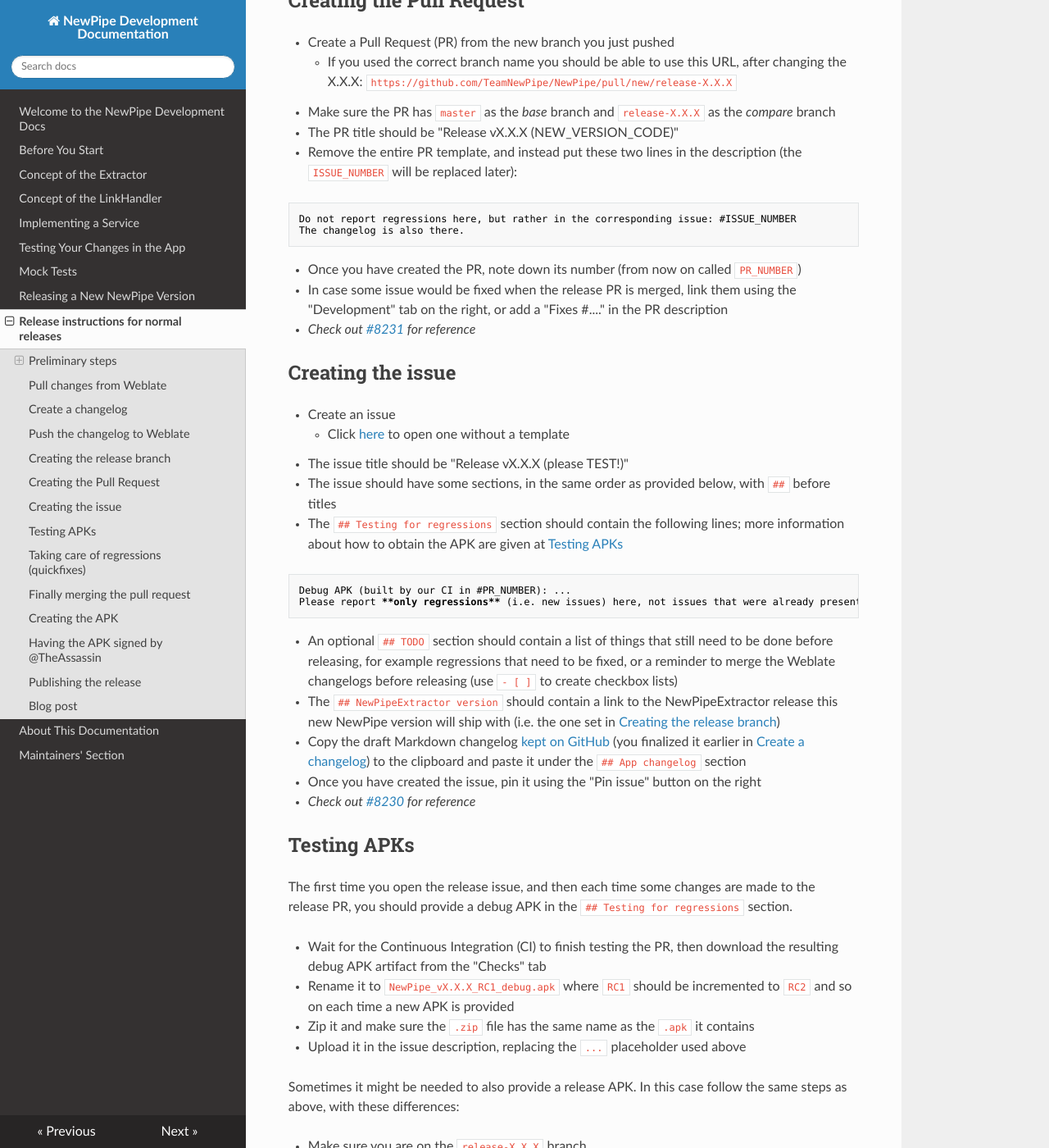
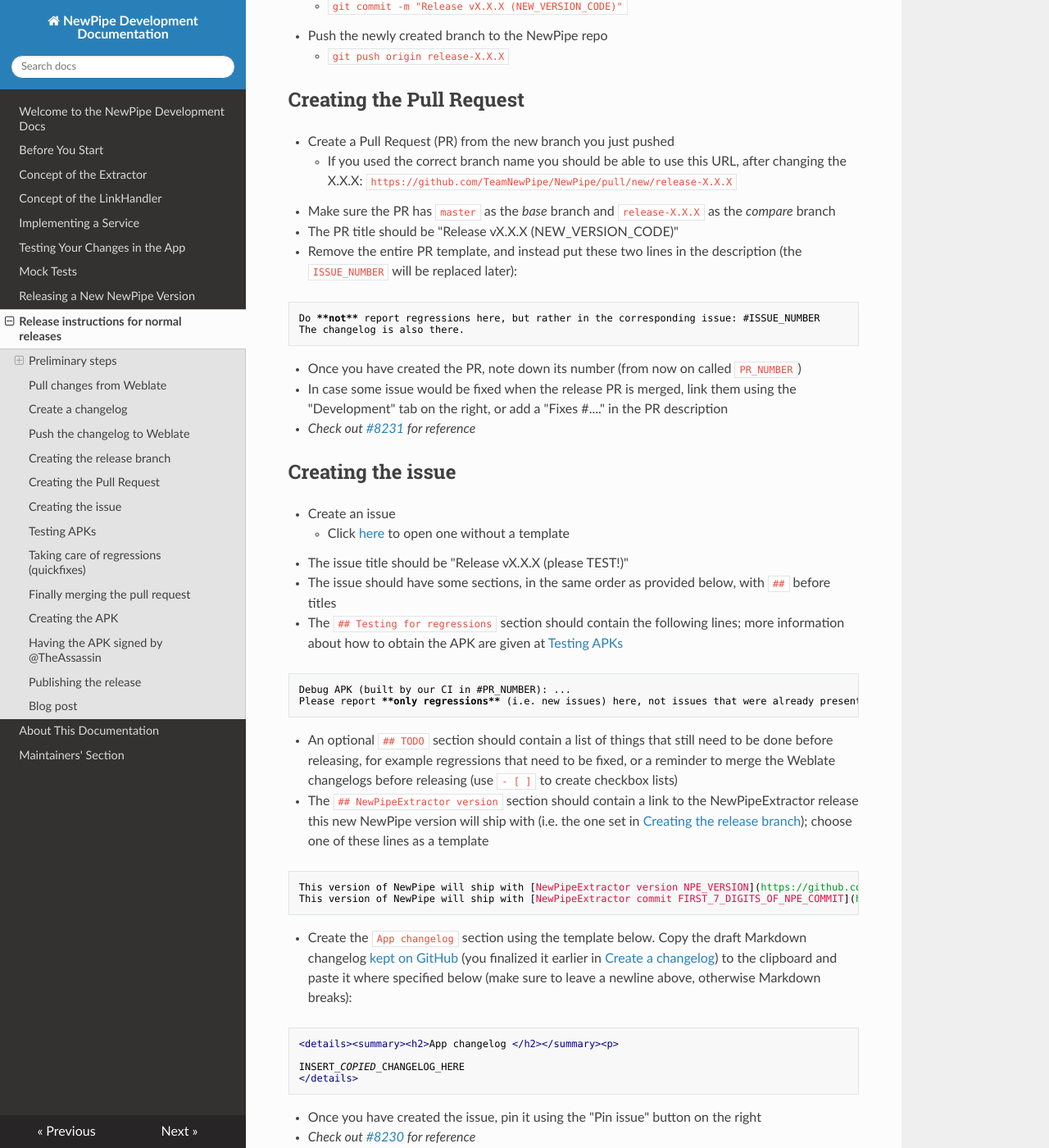
Before and after one commit to TeamNewPipe/documentation, an MkDocs documentation site: the page built from docs/07_release_instructions.md, in a window 1280 px wide and 1400 px high, scrolled down 3824 px. Shown: the whole window at 82% size. Built offline with MkDocs 1.6.1, drawn with Linux system fonts in a browser that asks for light colours; nearby versions of some CDN libraries; library files that are not in the unit come from our copies; some of the changed text lies outside the part shown.

Commit message:
Some other release instruction fixes

````diff
--- a/docs/07_release_instructions.md
+++ b/docs/07_release_instructions.md
@@ -8,6 +8,7 @@
 
 - Have admin rights on Weblate
     - You should be able to access [Weblate's Maintenance page](https://hosted.weblate.org/projects/newpipe/#repository)
+    - Tip: if the correct page does not show up when clicking that url, make sure you are logged in ;-)
 - Have at least maintainer rights on the NewPipe and NewPipeExtractor repos
 
 ### Repositories
@@ -78,6 +79,7 @@
 - Prepend `[SERVICE]` to service-only changes (e.g. "• \[YouTube\] Add mixes")
 - Summarize only the most important changes from the draft release [kept on GitHub](https://github.com/TeamNewPipe/NewPipe/releases) (it contains all merged pull requests)
 - Make sure the file size is **at most 500 bytes**, in order to **fit [F-Droid's changelog size limit](https://f-droid.org/en/docs/All_About_Descriptions_Graphics_and_Screenshots/#fastlane-structure) (!)**
+    - Tip: removing the newline at the end of the file saves 1 byte ;-)
 - Commit the file on the `dev` branch (try to stick to the provided commit message template)
     - `git add fastlane/metadata/android/en-US/changelogs/NEW_VERSION_CODE.txt`
     - `git commit -m "Add changelog for vX.X.X (NEW_VERSION_CODE)"`
@@ -122,7 +125,7 @@
 - The PR title should be "Release vX.X.X (NEW_VERSION_CODE)"
 - Remove the entire PR template, and instead put these two lines in the description (the `ISSUE_NUMBER` will be replaced later):
 ```md
-Do not report regressions here, but rather in the corresponding issue: #ISSUE_NUMBER
+Do **not** report regressions here, but rather in the corresponding issue: #ISSUE_NUMBER
 The changelog is also there.
 ```
 - Once you have created the PR, note down its number (from now on called `PR_NUMBER`)
@@ -135,14 +138,24 @@
     - Click [here](https://github.com/TeamNewPipe/NewPipe/issues/new) to open one without a template
 - The issue title should be "Release vX.X.X (please TEST!)"
 - The issue should have some sections, in the same order as provided below, with `##` before titles
-- The `## Testing for regressions` section should contain the following lines; more information about how to obtain the APK are given at [Testing APKs](testing-apks)
+- The `## Testing for regressions` section should contain the following lines; more information about how to obtain the APK are given at [Testing APKs](#testing-apks)
 ```md
 Debug APK (built by our CI in #PR_NUMBER): ...
-Please report **only regressions** (i.e. new issues) here, not issues that were already present in the previous release!
+Please report **only regressions** (i.e. new issues) here, not issues that were already present in previous releases!
 ```
 - An optional `## TODO` section should contain a list of things that still need to be done before releasing, for example regressions that need to be fixed, or a reminder to merge the Weblate changelogs before releasing (use `- [ ]` to create checkbox lists)
-- The `## NewPipeExtractor version` should contain a link to the NewPipeExtractor release this new NewPipe version will ship with (i.e. the one set in [Creating the release branch](#creating-the-release-branch))
-- Copy the draft Markdown changelog [kept on GitHub](https://github.com/TeamNewPipe/NewPipe/releases) (you finalized it earlier in [Create a changelog](#create-a-changelog)) to the clipboard and paste it under the `## App changelog` section
+- The `## NewPipeExtractor version` section should contain a link to the NewPipeExtractor release this new NewPipe version will ship with (i.e. the one set in [Creating the release branch](#creating-the-release-branch)); choose one of these lines as a template
+```md
+This version of NewPipe will ship with [NewPipeExtractor version NPE_VERSION](https://github.com/TeamNewPipe/NewPipeExtractor/releases/tag/NPE_VERSION)
+This version of NewPipe will ship with [NewPipeExtractor commit FIRST_7_DIGITS_OF_NPE_COMMIT](https://github.com/TeamNewPipe/NewPipeExtractor/commit/NPE_COMMIT)
+```
+- Create the `App changelog` section using the template below. Copy the draft Markdown changelog [kept on GitHub](https://github.com/TeamNewPipe/NewPipe/releases) (you finalized it earlier in [Create a changelog](#create-a-changelog)) to the clipboard and paste it where specified below (make sure to leave a newline above, otherwise Markdown breaks):
+```md
+<details><summary><h2>App changelog </h2></summary><p>
+
+INSERT_COPIED_CHANGELOG_HERE
+</details>
+```
 - Once you have created the issue, pin it using the "Pin issue" button on the right
 - *Check out [#8230](https://github.com/TeamNewPipe/NewPipe/issues/8230) for reference*
 
@@ -159,9 +172,11 @@
 
 - Make sure you are on the `release-X.X.X` branch
 - Build the **release** APK yourself in Android Studio and sign it with your keys
+    - *Temporarily* edit the `app/build.gradle` file and add `System.properties.put("packageSuffix", "vX_X_X")` at the top of the `android -> buildTypes -> release` block, which ensures that the application has a different package name than the official one
+    - Build and sign an APK via "Build -> Generate Signed Bundle / APK..."
 - Make sure it installs correctly on your device
 - Use this naming scheme: `NewPipe_vX.X.X_RC1_release.apk`
-- Add a line to the `## Testing for regressions` section, of this form: `Debug APK (built and signed by @YOUR_GITHUB_USERNAME): ...`
+- Add a line to the `## Testing for regressions` section, of this form: `Release APK (built and signed by @YOUR_GITHUB_USERNAME): ...`
 
 ## Taking care of regressions (quickfixes)
 
````
Also changed, not shown: other parts of docs/07_release_instructions.md (+1 -0 lines).
